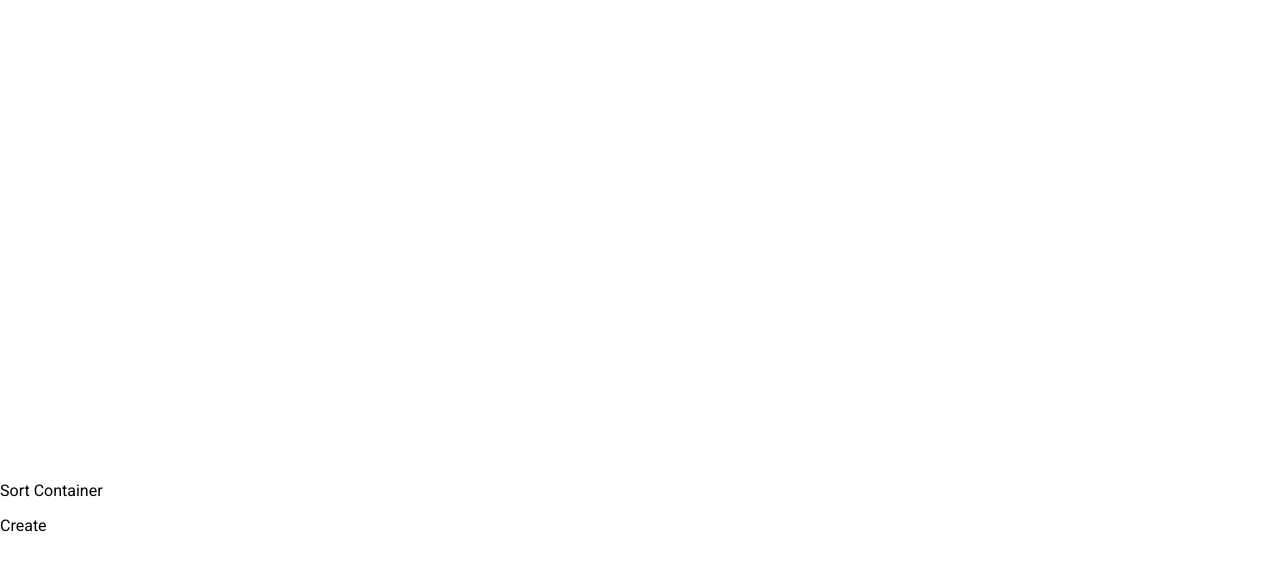
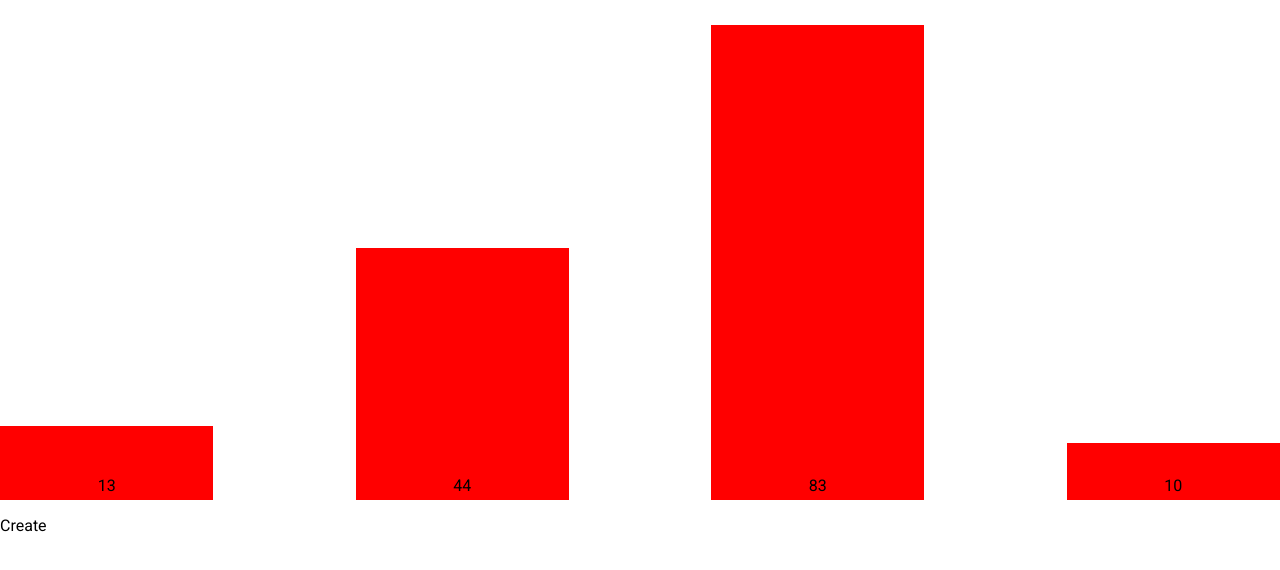
Before and after one commit to disco195/Algo, a React (Create React App) app: page /sorting in a window 1280 px wide. Shown: the top 570 px of the page. Built offline with nearby package versions, Linux system fonts and the light colour scheme.

Commit message:
filename

```diff
--- a/src/components/BarsContainer.tsx
+++ b/src/components/SortContainer.tsx
@@ -2,12 +2,14 @@ import React from "react";
 import { makeStyles } from "@material-ui/styles";
 
 import { connect } from "react-redux";
-import { createSet } from "../actions/sort";
+import Bar from "./Bar";
 
 function Container(props: SortContainer) {
   const classes = useStyles(props);
-  console.log(props.set);
-  return <div className={classes.root}>Sort Container</div>;
+
+  const renderSet = props.set.map((props) => <Bar {...props} />);
+
+  return <div className={classes.root}>{renderSet}</div>;
 }
 
 const useStyles = makeStyles({
--- a/src/components/index.ts
+++ b/src/components/index.ts
@@ -1,2 +1,2 @@
 export { default as Bar } from "./Bar";
-export { default as SortContainer } from "./BarsContainer";
+export { default as SortContainer } from "./SortContainer";
```
